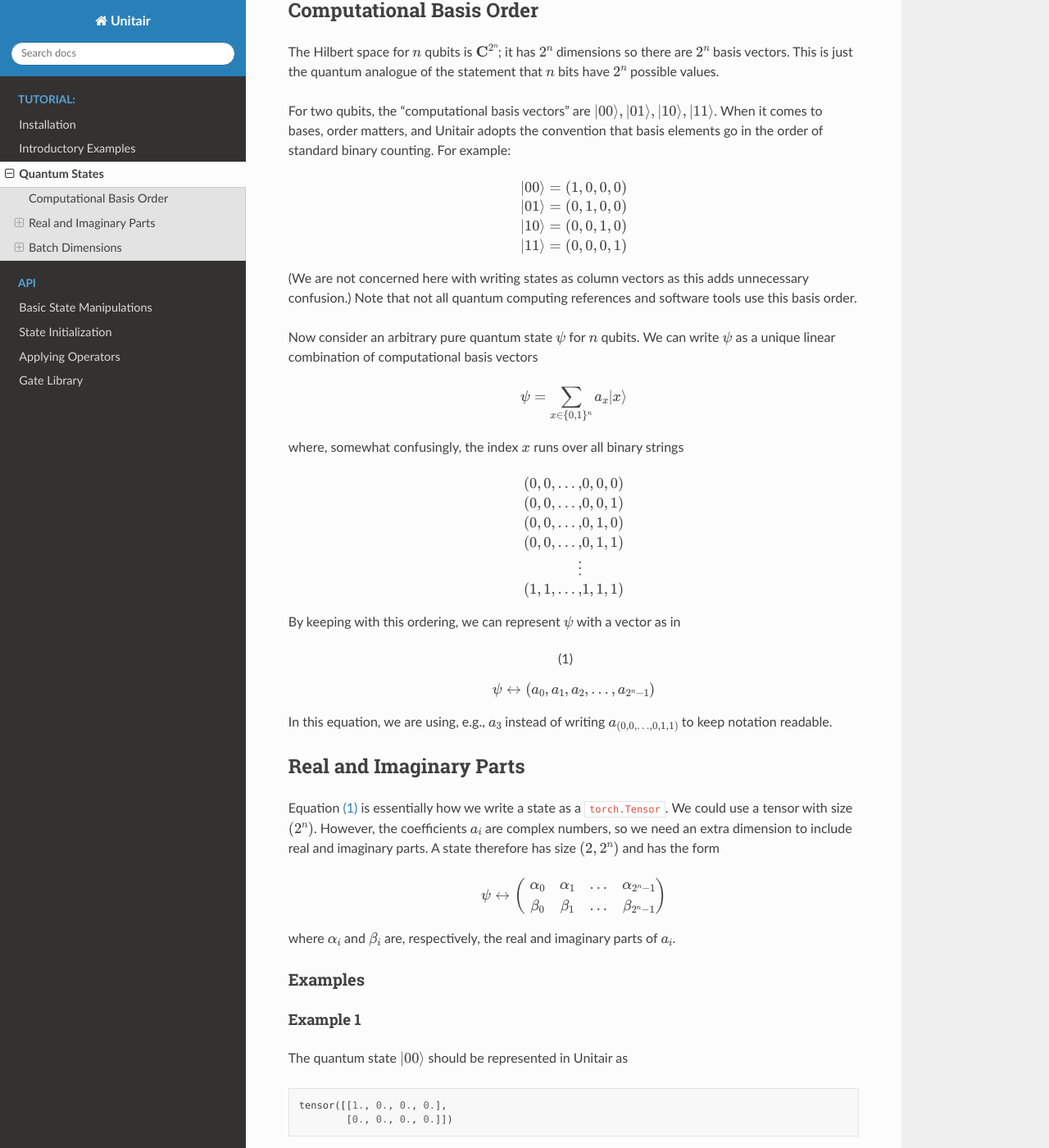
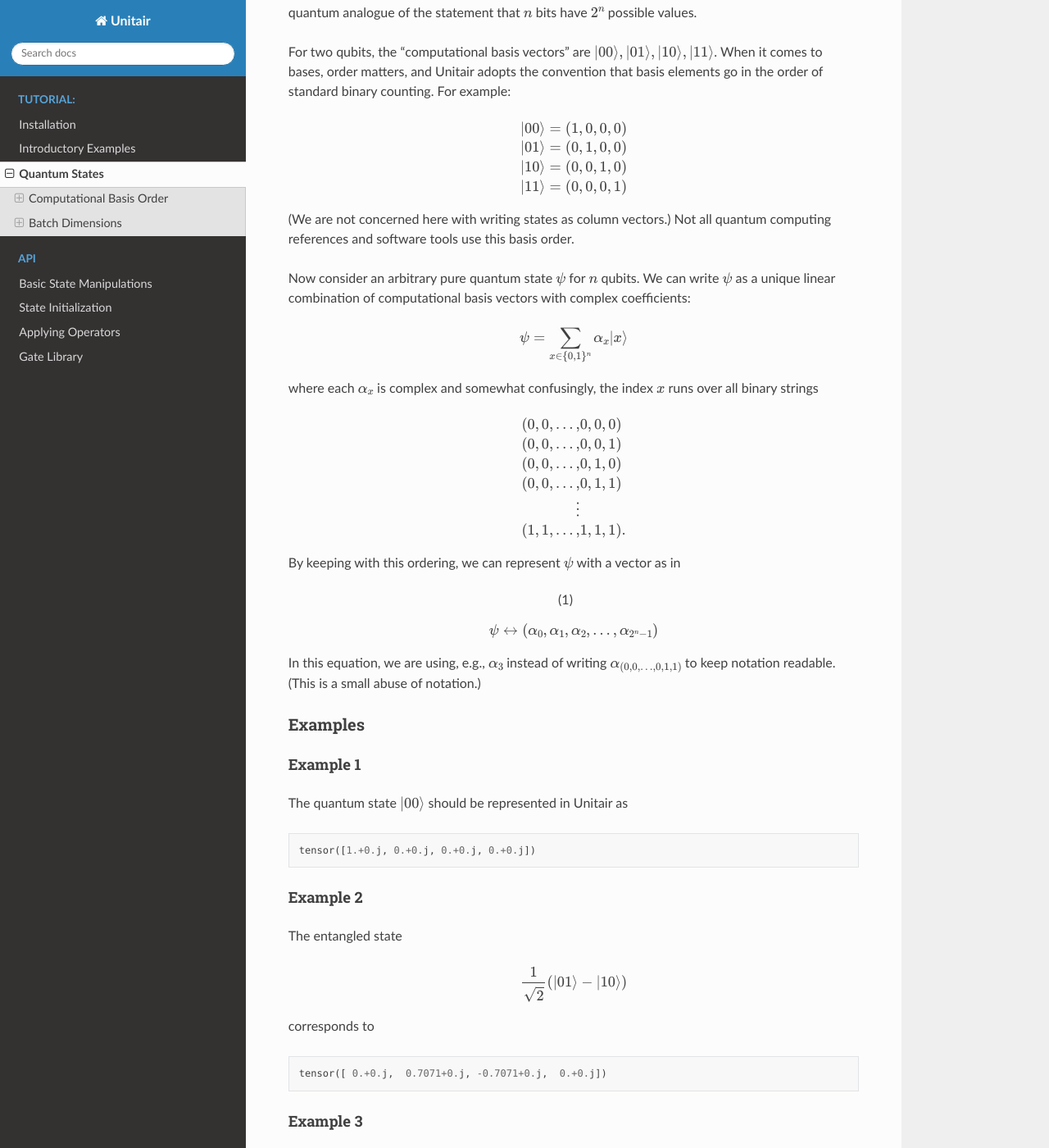
Before and after one commit to qcware/qcware-unitair, a Sphinx documentation site: the page built from docs/tutorial/quantum_states.rst, in a window 1280 px wide and 1400 px high, scrolled down 876 px. Shown: the whole window at 82% size. Built offline with Sphinx 7.4.7 and the Read the Docs theme 2.0.0, drawn with Linux system fonts in a browser that asks for light colours; some of the changed text lies outside the part shown.

Commit message:
Finish documentation update for complex dtypes

```diff
--- a/docs/index.rst
+++ b/docs/index.rst
@@ -3,8 +3,9 @@
    You can adapt this file completely to your liking, but it should at least
    contain the root `toctree` directive.
 
+*********************
 Unitair Documentation
-=====================
+*********************
 Unitair is a lightweight Python package that
 brings quantum computing to PyTorch.
 
--- a/docs/tutorial/quantum_states.rst
+++ b/docs/tutorial/quantum_states.rst
@@ -14,17 +14,15 @@ At minimum, a user should understand
 
 #. `Basics <https://pytorch.org/tutorials/beginner/basics/tensorqs_tutorial.html>`_ of ``torch.Tensor`` objects
 #. :ref:`Ordering of computational basis elements<basis-order>`
-#. :ref:`Real and imaginary parts of states<real-imag>`
 #. :ref:`Batch dimensions<batch-dims>`
 
-This section goes beyond these ideas, but
 
 .. important::
 
-    It cannot be emphasized enough that Unitair is not object-oriented
-    in style and that there are no ``QuantumCircuit`` or ``QuantumState``
-    classes. "Everything is a tensor" is a key principle, and the cost
-    is having to get used to our conventions.
+    It cannot be emphasized enough that Unitair is not particularly
+    object-oriented and that there are no ``QuantumCircuit`` or
+    ``QuantumState`` classes. "Everything is a tensor" is a key principle, and
+    a downside to this principle having to get used to our conventions.
 
 If you prefer to learn by playing around with functions,
 we recommend looking at
@@ -43,7 +41,7 @@ Computational Basis Order
 
 The Hilbert space for :math:`n` qubits is :math:`{\bf C}^{2^n}`;
 it has :math:`2^n` dimensions so there are :math:`2^n` basis
-vectors. This is just the quantum analogue of the statement that
+vectors. This is a quantum analogue of the statement that
 :math:`n` bits have :math:`2^n` possible values.
 
 For two qubits, the "computational basis vectors"
@@ -59,20 +57,20 @@ in the order of standard binary counting. For example:
     \ket{10} &= \left(0,0,1,0\right)\\
     \ket{11} &= \left(0,0,0,1\right)\\
 
-(We are not concerned here with writing states as column vectors
-as this adds unnecessary confusion.) Note that not
-all quantum computing references and software tools use
+(We are not concerned here with writing states as column vectors.)
+Not all quantum computing references and software tools use
 this basis order.
 
 Now consider an arbitrary pure quantum state :math:`\psi` for :math:`n`
 qubits. We can write :math:`\psi` as a unique linear combination of
-computational basis vectors
+computational basis vectors with complex coefficients:
 
 .. math::
 
-    \psi = \sum_{x \in \{0, 1\}^n} a_x \ket{x}
+    \psi = \sum_{x \in \{0, 1\}^n} \alpha_x \ket{x}
 
-where, somewhat confusingly, the index :math:`x` runs over all binary strings
+where each :math:`\alpha_x` is complex and somewhat confusingly,
+the index :math:`x` runs over all binary strings
 
 .. math::
 
@@ -81,7 +79,7 @@ where, somewhat confusingly, the index :math:`x` runs over all binary strings
     (0, 0, \ldots, & 0, 1, 0)\\
     (0, 0, \ldots, & 0, 1, 1)\\
     \vdots \\
-    (1, 1, \ldots, & 1, 1, 1)
+    (1, 1, \ldots, & 1, 1, 1).
 
 By keeping with this ordering, we can represent :math:`\psi` with a
 vector as in
@@ -89,33 +87,13 @@ vector as in
 .. math::
     :label: state-linear-comb
 
-    \psi \leftrightarrow \left(a_0, a_1, a_2, \ldots, a_{2^n - 1} \right)
+    \psi \leftrightarrow
+    \left(\alpha_0, \alpha_1, \alpha_2, \ldots, \alpha_{2^n - 1} \right)
 
-In this equation, we are using, e.g., :math:`a_3` instead of writing
-:math:`a_{(0,0,\ldots,0,1,1)}` to keep notation readable.
+In this equation, we are using, e.g., :math:`\alpha_3` instead of writing
+:math:`\alpha_{(0,0,\ldots,0,1,1)}` to keep notation readable. (This
+is a small abuse of notation.)
 
-
-.. _real-imag:
-
-Real and Imaginary Parts
-========================
-
-Equation :eq:`state-linear-comb` is essentially how we write a state as
-a ``torch.Tensor``. We could use a tensor with size :math:`(2^n)`.
-However, the coefficients :math:`a_i` are complex numbers,
-so we need an extra dimension to include real and imaginary parts.
-A state therefore has size :math:`(2, 2^n)` and has the form
-
-.. math::
-
-    \psi \leftrightarrow
-    \left(\begin{array}{cccc}
-    \alpha_{0} & \alpha_{1} & \ldots & \alpha_{2^{n} - 1}\\
-    \beta_{0} & \beta_{1} & \ldots & \beta_{2^{n} - 1}
-    \end{array}\right)
-
-where :math:`\alpha_i` and :math:`\beta_i` are, respectively,
-the real and imaginary parts of :math:`a_i`.
 
 Examples
 ^^^^^^^^
@@ -129,24 +107,22 @@ represented in Unitair as
 
 .. code-block:: python
 
-    tensor([[1., 0., 0., 0.],
-            [0., 0., 0., 0.]])
+    tensor([1.+0.j, 0.+0.j, 0.+0.j, 0.+0.j])
 
 Example 2
 """""""""
 
-The Bell pair
+The entangled state
 
 .. math::
 
-    \frac{1}{\sqrt{2}} \left( \ket{00} + \ket{11}\right)
+    \frac{1}{\sqrt{2}} \left( \ket{01} - \ket{10}\right)
 
 corresponds to
 
 .. code-block::
 
-    tensor([[0.7071, 0., 0., 0.7071],
-            [0.,     0., 0., 0.    ]])
+    tensor([ 0.+0.j,  0.7071+0.j, -0.7071+0.j,  0.+0.j])
 
 Example 3
 """""""""
@@ -172,8 +148,7 @@ corresponds to
     .. code-block:: python
 
         >>> unit_vector_from_bitstring('01')
-        tensor([[0., 1., 0., 0.],
-                [0., 0., 0., 0.]])
+        tensor([0.+0.j, 1.+0.j, 0.+0.j, 0.+0.j])
 
     We only recommend using this function for experimentation
     as it isn't as fast as ``unit_vector``.
@@ -188,7 +163,7 @@ Batched states can have size
 
 .. math::
 
-    (B, 2, 2^n)
+    (B, 2^n)
 
 where :math:`B` is some positive integer. More generally,
 there can be an arbitrary number of batch dimensions so that
@@ -197,7 +172,7 @@ states have size
 
 .. math::
 
-    (B_1, B_2, \ldots, B_k, 2, 2^n)
+    (B_1, B_2, \ldots, B_k, 2^n)
 
 
 This is the most general form of the size of a state. A PyTorch ``Tensor``
@@ -208,8 +183,8 @@ a *state in vector layout*.
 
     The concept of "vector layout" refers to the :math:`2^n`
     at the end of the size, which casts
-    individual quantum states as a vector with one index (ignoring batches
-    and the "complex" dimension). Unitair also uses, especially internally,
+    individual quantum states as a vector with one index (ignoring batches).
+    Unitair also uses, especially internally,
     a *tensor layout* where the dimension with length :math:`2^n`  is
     reshaped to have :math:`n` indices, each of which runs over two values.
 
@@ -232,11 +207,8 @@ can be written constructed as a batch:
 
 .. code-block:: python
 
-    tensor([[[ 0.7071,  0.,  0.,  0.7071],
-             [ 0.,      0.,  0.,  0.    ]],
-
-            [[ 0.7071,  0.,  0., -0.7071],
-             [ 0.,      0.,  0.,  0.    ]]])
+    tensor([[ 0.7071+0.j,  0.+0.j,  0.+0.j,  0.7071+0.j],
+            [ 0.7071+0.j,  0.+0.j,  0.+0.j, -0.7071+0.j]])
 
 
 Example 2
@@ -259,4 +231,4 @@ can quickly get very large.
 .. code-block:: none
     :caption: Output
 
-    torch.Size([30, 5, 2, 1024])
+    torch.Size([30, 5, 1024])
```
Also changed, not shown: other parts of docs/tutorial/quantum_states.rst (+3 -3 lines), docs/tutorial/first_example.rst (+2 -8 lines).
